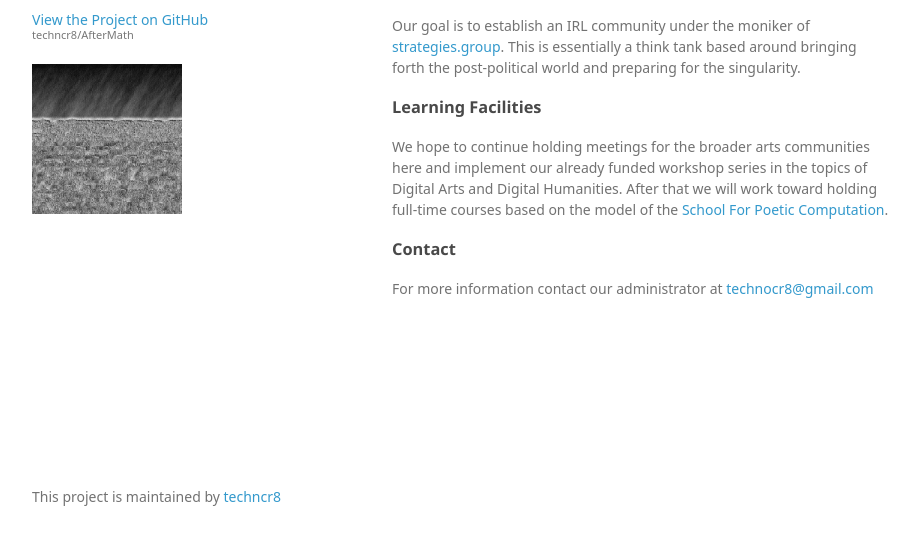
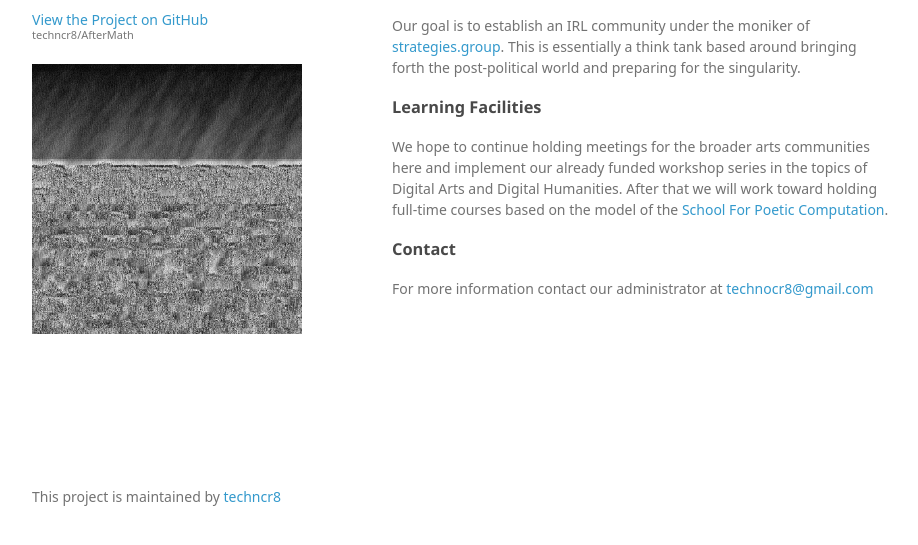
Before and after one commit to techncr8/AfterMath, a plain HTML site: page index.html in a window 1280 px wide. Shown: the part 223-768 px from the top of the page, without its empty margins (178-1096 px from the left). Drawn offline with Linux system fonts and the light colour scheme; a web font is replaced by a local one.

Commit message:
Update index.html

```diff
--- a/index.html
+++ b/index.html
@@ -20,7 +20,7 @@
 
         <p class="view"><a href="https://github.com/techncr8/AfterMath">View the Project on GitHub <small>techncr8/AfterMath</small></a></p>
 
-<img src="baseimg.png" style="width:150px;">
+<img src="baseimg.png" style="width:270px;">
 
       </header>
       <section>
```
